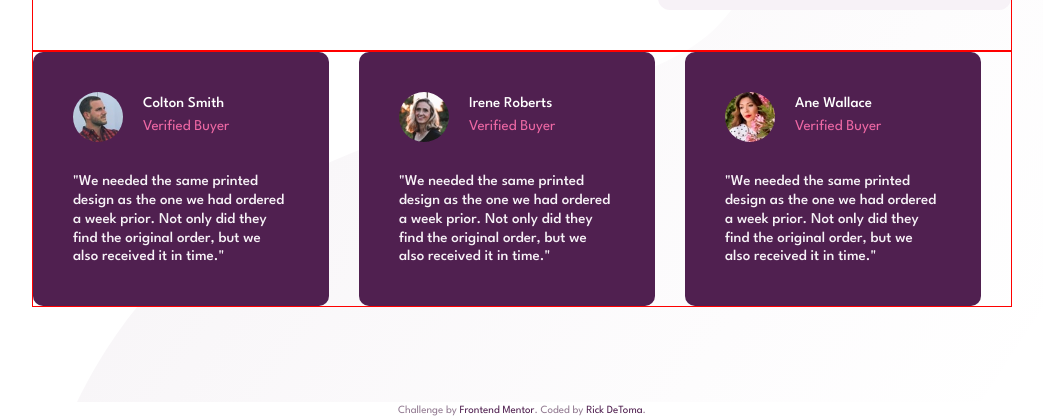
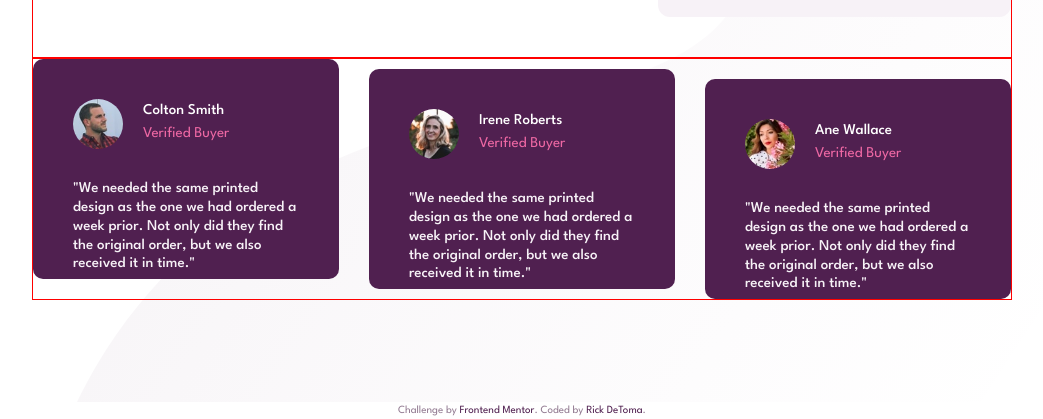
Before and after one commit to detomdev/social-proof-section, a plain HTML site: page index.html in a window 1280 px wide. Shown: the part 398-817 px from the top of the page, without its empty margins (118-1161 px from the left). Drawn offline with Linux system fonts and the light colour scheme.

Commit message:
adjusted cards

```diff
--- a/style.css
+++ b/style.css
@@ -126,10 +126,19 @@ span {
     text-align: left;
     color: var(--white);
     padding: 40px;
+    height: 220px;
 }
 
-.card:not(last-of-type) {
+.card:not(:last-of-type) {
     margin-right: 30px;
+}
+
+.card:nth-of-type(2) {
+    margin-top: 10px;
+}
+
+.card:nth-of-type(3) {
+    margin-top: 20px;
 }
 
 .card-top {
```
